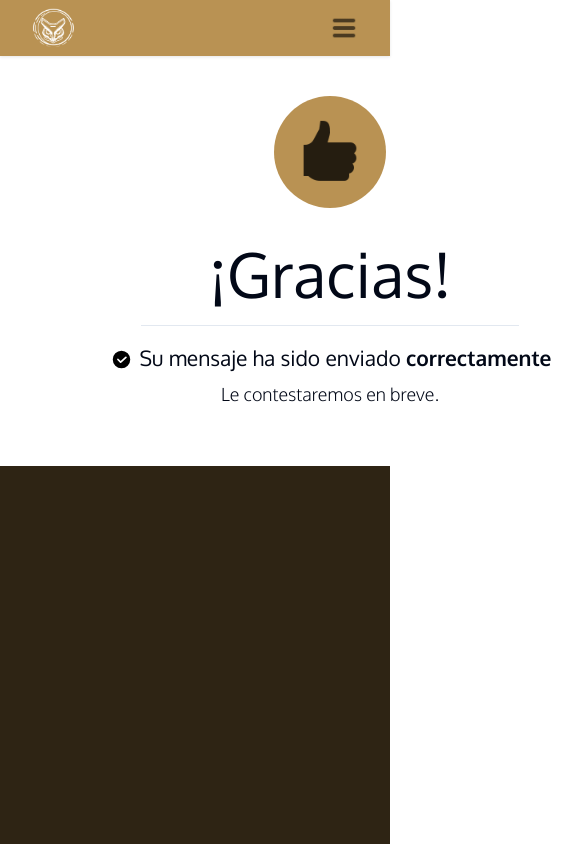
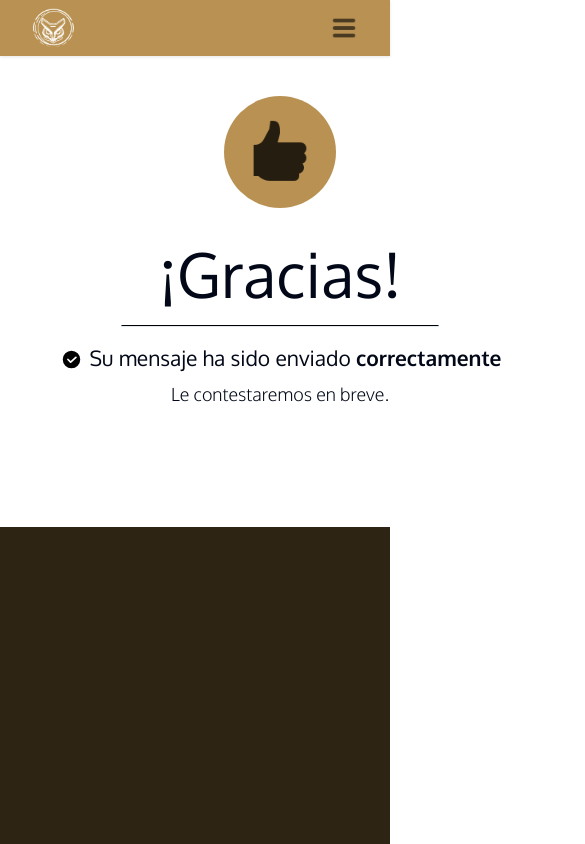
Before and after one commit to saulkurosaki/IZTAC-MUSIC-COMPANY, a Next.js app: page /contact-us/thank-you in a window 390 px wide. Shown: the top 844 px of the page, 585 px wide, since content can reach past the window. Built offline with nearby package versions, Linux system fonts and the light colour scheme.

Commit message:
feat(thank-you/Main): implement the on large devices responsive layout

```diff
--- a/components/contact-us/thank-you/Main.tsx
+++ b/components/contact-us/thank-you/Main.tsx
@@ -7,11 +7,11 @@ import LocationLogo from "@/assets/location_img.svg";
 
 const Main = () => {
   return (
-    <section className="w-full 2xl:h-[636px] max-2xl:h-[410px] bg-white">
-      <div className="w-full h-[405px] py-10">
-        <div className="container w-[1320px] h-full px-0">
+    <section className="w-full 2xl:h-[636px] xl:h-[410px] max-xl:h-[471px] bg-white">
+      <div className="w-full xl:h-[405px] max-xl:h-[398px] py-10">
+        <div className="container xl:w-[1320px] max-xl:w-[960px] h-full px-0">
           <div className="w-full h-full flex">
-            <div className="w-[660px] h-full px-[15px] mr-[220px]">
+            <div className="xl:w-[660px] max-xl:w-[560px] h-full px-[15px] mr-auto">
               <div className="w-28 h-28 mx-auto mb-[19px] p-5 rounded-full bg-[#B99253]">
                 <Image
                   src={ThumbsUp}
@@ -23,7 +23,7 @@ const Main = () => {
                 ¡Gracias!
               </h1>
               <div className="w-full h-[33px] flex justify-center items-center">
-                <hr className="w-[60%] bg-[#000]" />
+                <div className="w-[60%] border border-t-[#000]" />
               </div>
               <div className="w-full flex justify-center items-center mb-2">
                 <Image
```
